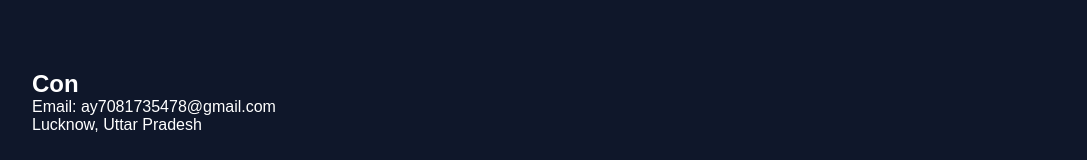
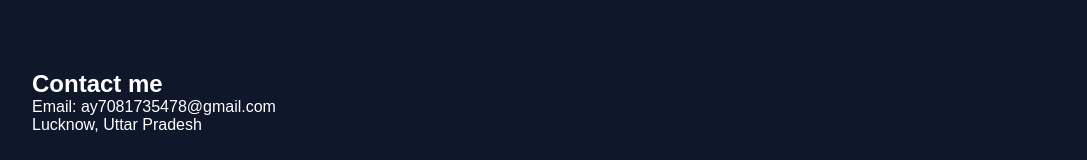
Before and after one commit to Ashutosh-yadav7073/portfolio, a plain HTML site: page index.html in a window 1280 px wide. Shown: the part 1616-1776 px from the top of the page, without its empty margins (96-1183 px from the left). Drawn offline with Linux system fonts and the light colour scheme; a script that the page names is missing.

Commit message:
Update index.html

```diff
--- a/index.html
+++ b/index.html
@@ -108,7 +108,7 @@ I enjoy coding and building websites while learning new technologies.
 
 <section id="contact">
 
-<h2>Con</h2>
+<h2>Contact me</h2>
 
 <p>Email: ay7081735478@gmail.com</p>
 
```
